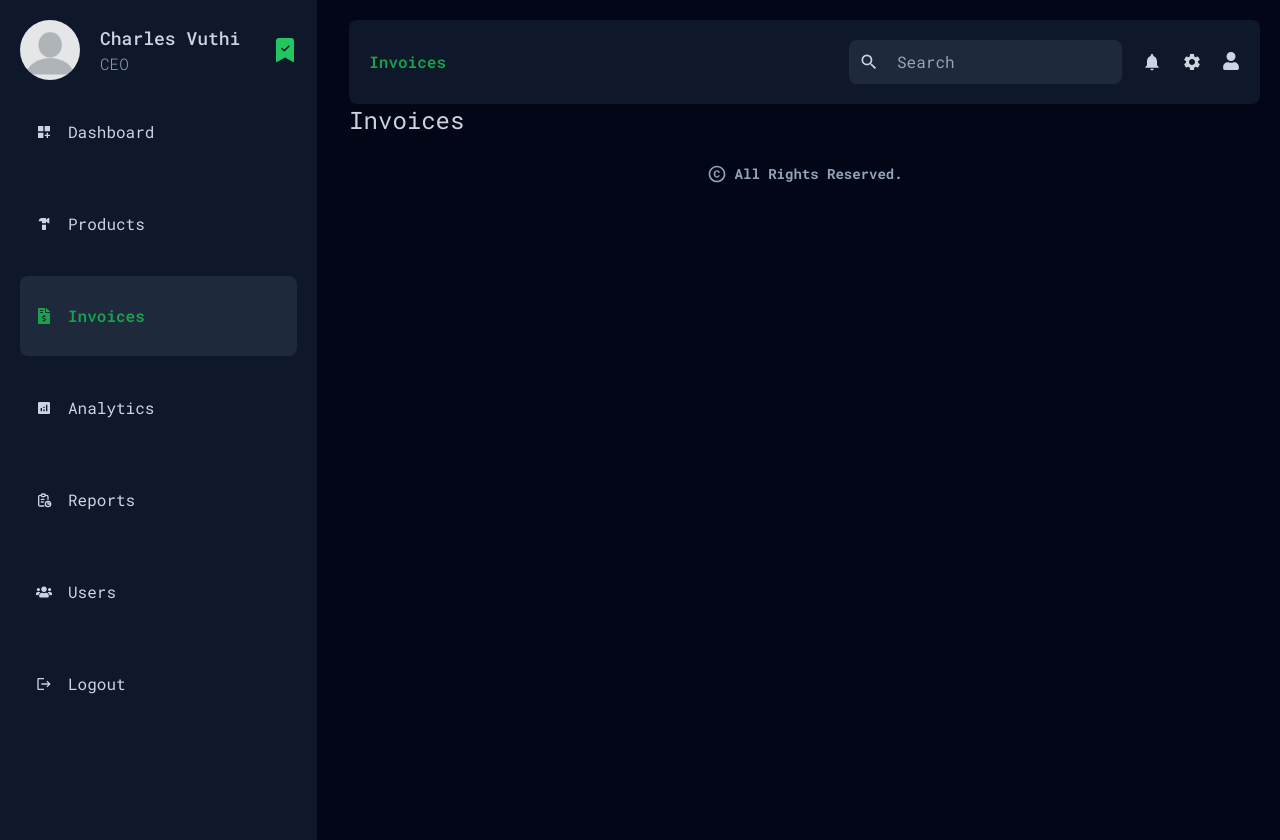
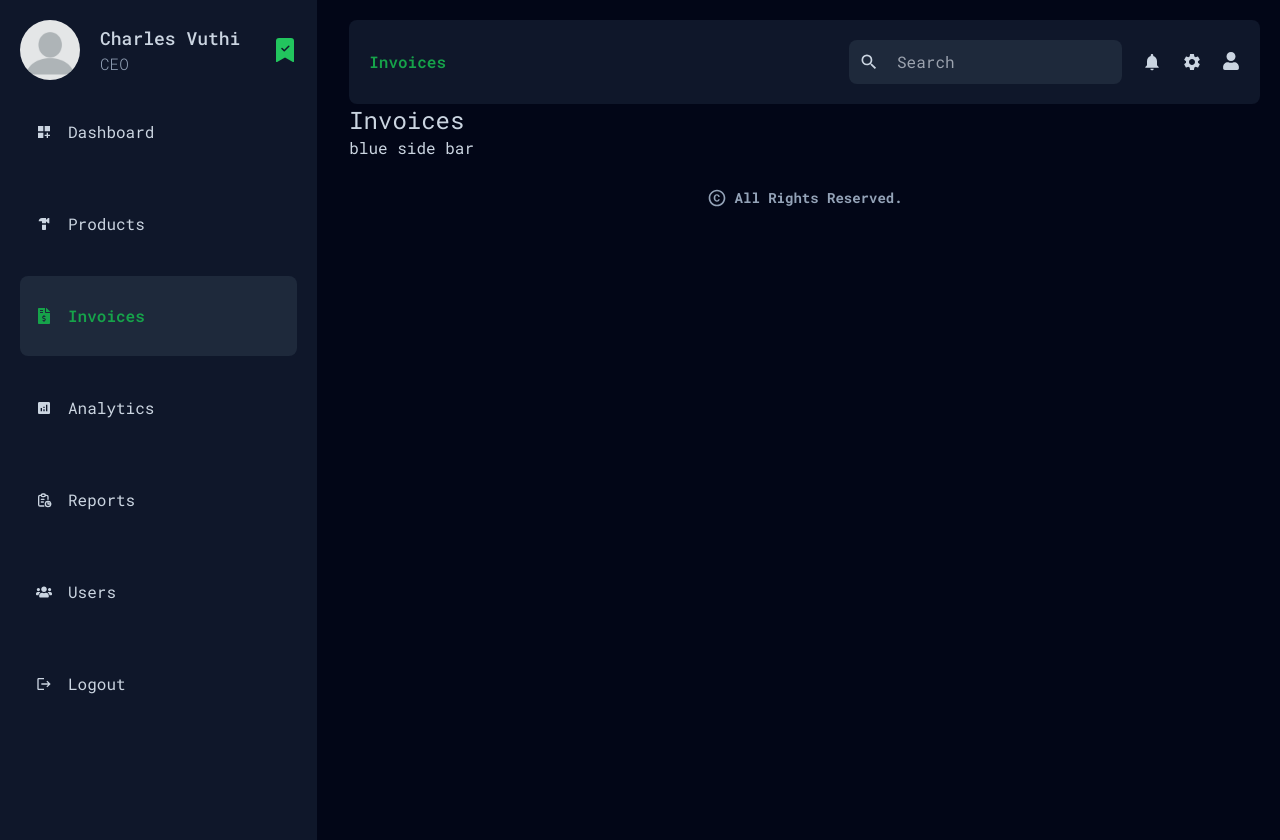
Before and after one commit to esthercate/Hardware-store-management, a Next.js app: page /dashboard/invoices in a window 1280 px wide. Built offline with nearby package versions, Linux system fonts and the light colour scheme.

Commit message:
invoices sidebar

```diff
--- a/app/dashboard/invoices/page.jsx
+++ b/app/dashboard/invoices/page.jsx
@@ -4,6 +4,9 @@ const InvoicesPage = () => {
   return (
     <div>
       <h1 className='text-2xl'>Invoices</h1>
+      <div>
+        <div>blue side bar</div>
+      </div>
     </div>
   )
 }
```
